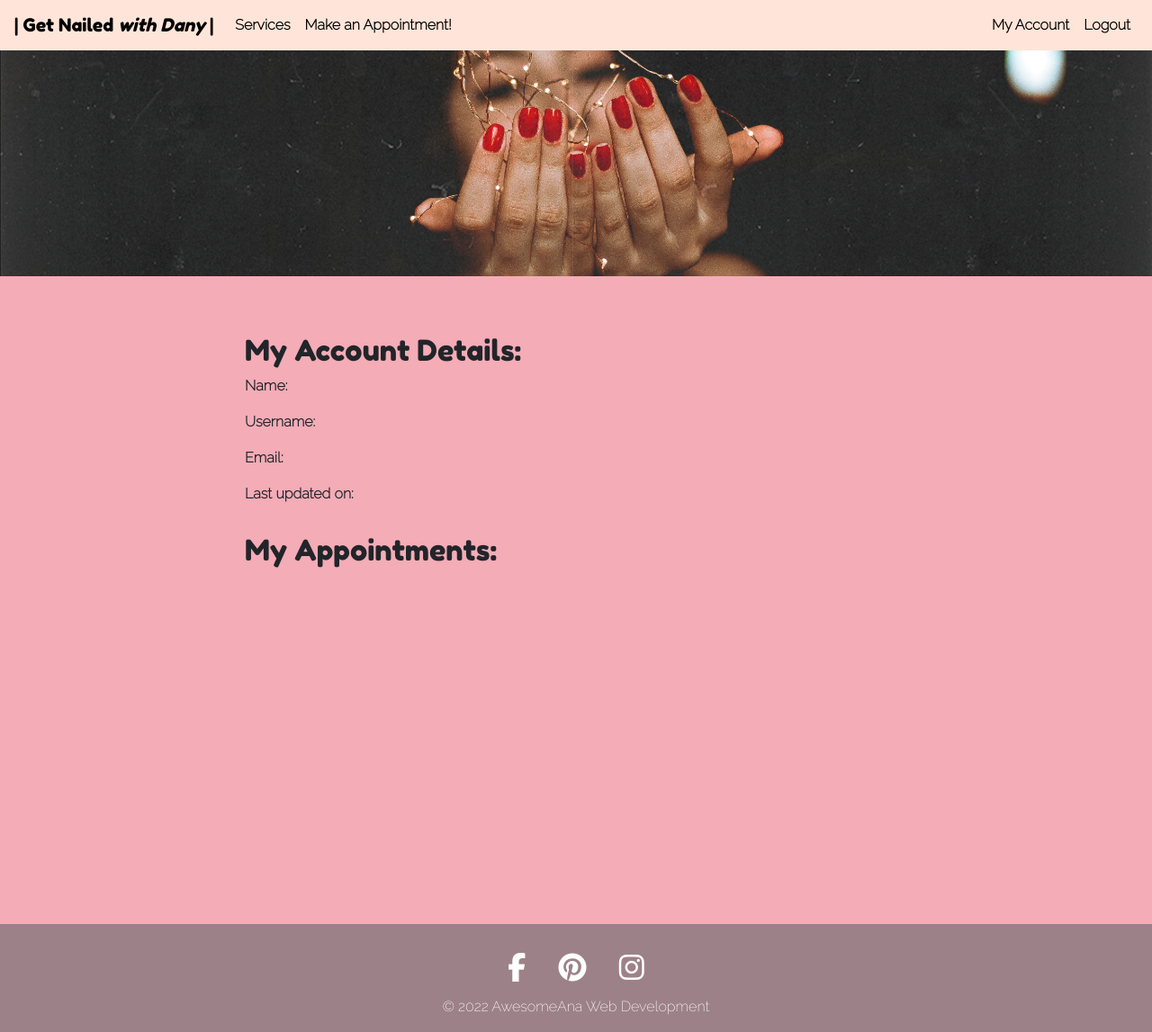
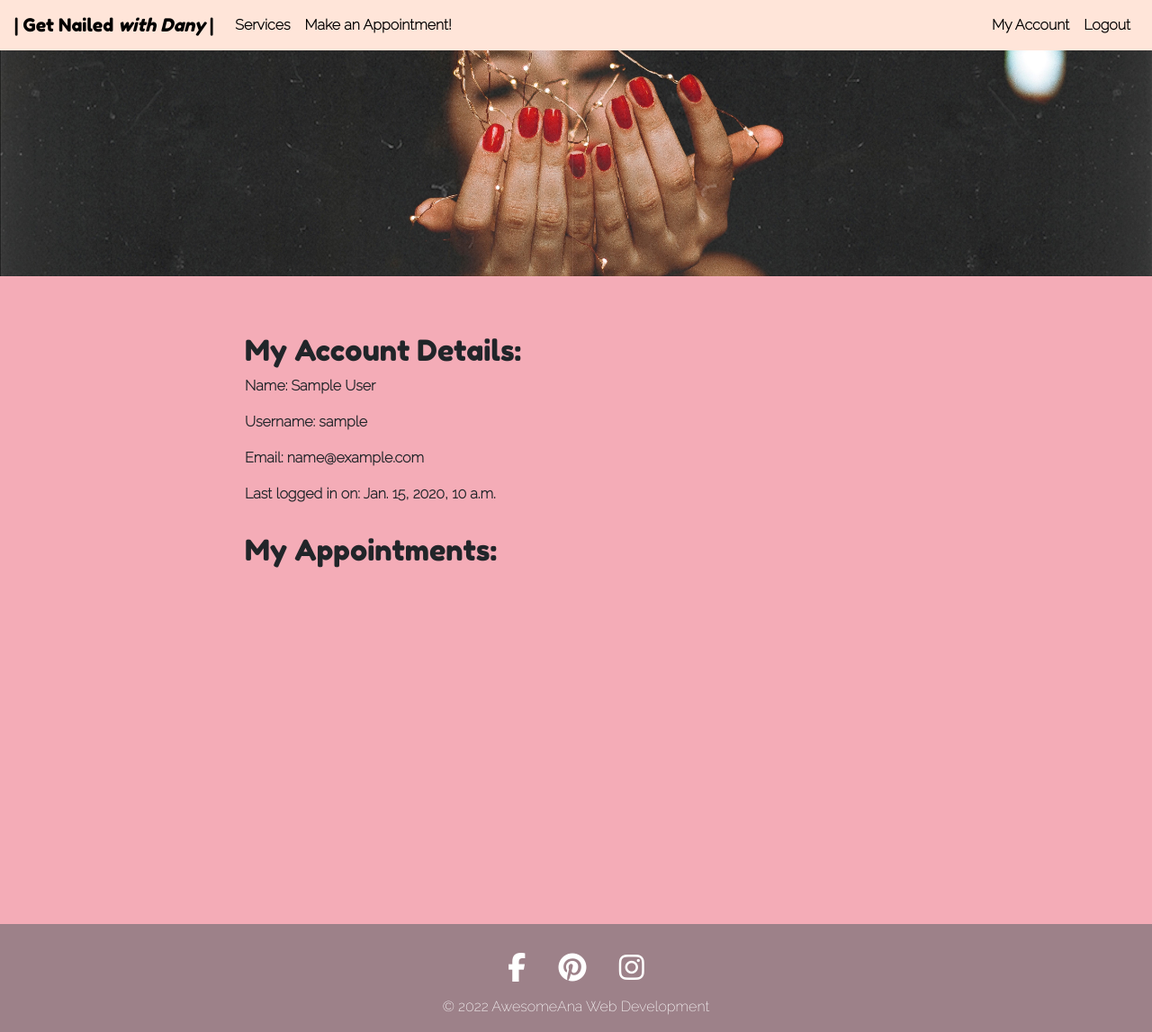
Before and after one commit to anabramos/getnailedwithdany, a Django app: page /my-account in a window 1280 px wide. Shown: the whole page at 90% size. Run offline with Django 3.2, Linux system fonts and the light colour scheme; a user stored in the database is signed in; tables that the repository leaves empty hold one stand-in row (values such as "Sample post"); some libraries are stand-ins or nearby versions.

Commit message:
Return User information to My Account page

```diff
--- a/templates/base.html
+++ b/templates/base.html
@@ -45,7 +45,7 @@
                     </ul>
                     <ul class="navbar-nav ms-auto">
                         {% if user.is_authenticated %}
-                            <li class="nav-item"><a class="nav-link" href="#">My Account</a></li>
+                            <li class="nav-item"><a class="nav-link" href="{% url 'my-account' %}">My Account</a></li>
                             <li class="nav-item"><a class="nav-link" href="{% url 'account_logout' %}">Logout</a></li>
                         {% else %}
                             <li class="nav-item"><a class="nav-link" href="{% url 'account_signup' %}">Register</a></li>
--- a/templates/my-account.html
+++ b/templates/my-account.html
@@ -9,10 +9,10 @@
         <div class="row">
             <div class="col-md-8 mt-3 offset-md-2">
                 <h2>My Account Details:</h2>
-                <p>Name:</p>
-                <p>Username:</p>
-                <p>Email:</p>
-                <p>Last updated on:</p>
+                <p>Name: {{user.first_name}} {{user.last_name}}</p>
+                <p>Username: {{user.username}}</p>
+                <p>Email: {{user.email}}</p>
+                <p>Last logged in on: {{user.last_login}}</p>
             </div>
         </div>
         <div class="row">
```
